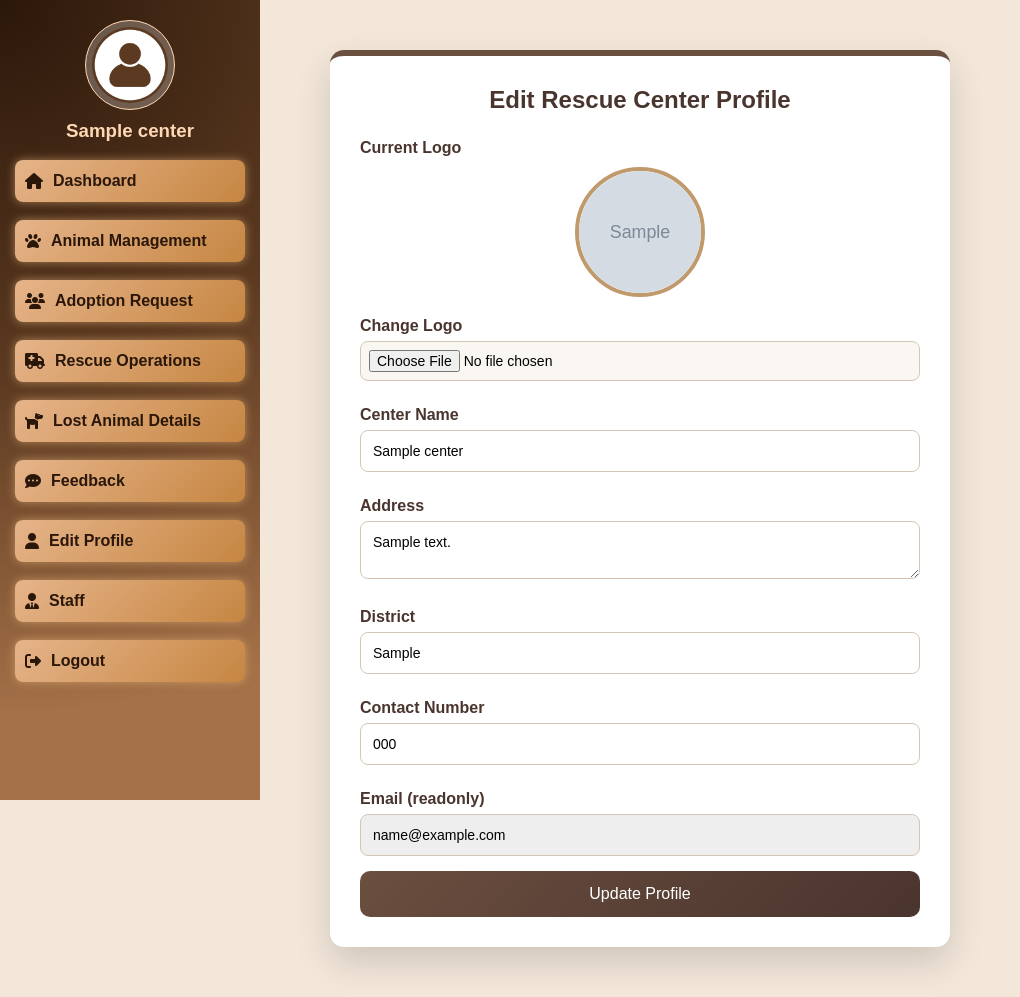
After one commit to yashini-hash/paws-protect, a PHP site: page /includes/rescuecenter/profile.php in a window 1280 px wide. The commit adds this page. Shown: the whole page, without its empty margins (0-1020 px from the left). Run offline with PHP 8.4, Linux system fonts and the light colour scheme; the visitor is signed in with stand-in values (Sample User, id 1); tables that the repository leaves empty or names only in its code hold one stand-in row (values such as "Sample post"); grey boxes marked "Sample" are stand-in pictures.

Commit message:
Update rescue modle and page modle

```diff
--- a/includes/rescuecenter/addanimal.php
+++ b/includes/rescuecenter/addanimal.php
@@ -30,7 +30,7 @@ if ($_SERVER["REQUEST_METHOD"] == "POST") {
     $image_name = NULL;
 
     if (!empty($_FILES['animal_image']['name'])) {
-        $target_dir = "../uploads/";
+        $target_dir = "../uploads/addanimal/";
 
         if (!is_dir($target_dir)) {
             mkdir($target_dir, 0777, true);
--- /dev/null
+++ b/includes/rescuecenter/profile.php
@@ -0,0 +1,231 @@
+<?php
+session_start();
+include("../page/dbconnect.php");
+
+$msg = "";
+
+// ---------------- CHECK SESSION ----------------
+if (!isset($_SESSION['rescue_center_id'])) {
+    header("Location: login.php");
+    exit();
+}
+
+$rescue_id = (int)$_SESSION['rescue_center_id'];
+
+// ---------------- VERIFY CENTER EXISTS ----------------
+$stmt_check = $conn->prepare("SELECT * FROM rescue_center WHERE rescue_center_id=?");
+$stmt_check->bind_param("i", $rescue_id);
+$stmt_check->execute();
+$data = $stmt_check->get_result()->fetch_assoc();
+
+if (!$data) {
+    die("❌ Invalid session: Rescue center not found.");
+}
+
+// ---------------- UPDATE PROFILE ----------------
+if (isset($_POST['update_profile'])) {
+
+    $center_name = trim($_POST['center_name']);
+    $address = trim($_POST['address']);
+    $district = trim($_POST['district']);
+    $contact = trim($_POST['contact_number']);
+
+    // Keep existing logo
+    $logo_name = $data['logo'];
+
+    // ---------------- HANDLE LOGO UPLOAD ----------------
+    if (!empty($_FILES['logo']['name'])) {
+
+        $ext = strtolower(pathinfo($_FILES['logo']['name'], PATHINFO_EXTENSION));
+        $allowed = ['jpg', 'jpeg', 'png', 'webp'];
+
+        if (!in_array($ext, $allowed)) {
+            $msg = "❌ Invalid file type. Allowed: jpg, jpeg, png, webp";
+        } else {
+            $new_logo = "rescue_" . $rescue_id . "_" . time() . "." . $ext;
+            $upload_path = "../uploads/rescue_logos/" . $new_logo;
+
+            if (move_uploaded_file($_FILES['logo']['tmp_name'], $upload_path)) {
+                // Delete old logo if it exists
+                if (!empty($logo_name) && file_exists("../uploads/rescue_logos/" . $logo_name)) {
+                    unlink("../uploads/rescue_logos/" . $logo_name);
+                }
+                $logo_name = $new_logo;
+            } else {
+                $msg = "❌ Failed to upload new logo.";
+            }
+        }
+    }
+
+    // ---------------- UPDATE DATABASE ----------------
+    if (!$msg) {
+        $update = $conn->prepare("
+            UPDATE rescue_center
+            SET center_name=?, address=?, district=?, contact_number=?, logo=?
+            WHERE rescue_center_id=?
+        ");
+        $update->bind_param(
+            "sssssi",
+            $center_name,
+            $address,
+            $district,
+            $contact,
+            $logo_name,
+            $rescue_id
+        );
+
+        if ($update->execute()) {
+            header("Location: profile.php?updated=1");
+            exit();
+        } else {
+            $msg = "❌ Failed to update profile. Please try again.";
+        }
+    }
+}
+
+// ---------------- SUCCESS MESSAGE ----------------
+if (isset($_GET['updated'])) {
+    $msg = "✅ Profile updated successfully";
+}
+?>
+
+<!DOCTYPE html>
+<html lang="en">
+<head>
+<meta charset="UTF-8">
+<title>Edit Profile</title>
+<link rel="stylesheet" href="dashboardstyle.css">
+
+<style>
+:root{
+    --brown:#6b4f3f;
+    --brown-dark:#4a342e;
+    --brown-light:#f6f1eb;
+    --accent:#c19a6b;
+}
+body{
+    background:var(--brown-light);
+    font-family:'Segoe UI', Tahoma, sans-serif;
+}
+.profile-box{
+    max-width:620px;
+    margin:50px auto;
+    background:#fff;
+    padding:30px;
+    border-radius:14px;
+    box-shadow:0 15px 35px rgba(0,0,0,0.15);
+    border-top:6px solid var(--brown);
+}
+.profile-box h2{
+    text-align:center;
+    color:var(--brown-dark);
+    margin-bottom:25px;
+}
+.profile-box img{
+    width:130px;
+    height:130px;
+    border-radius:50%;
+    object-fit:cover;
+    display:block;
+    margin:10px auto 20px;
+    border:4px solid var(--accent);
+}
+.profile-box label{
+    font-weight:600;
+    color:var(--brown-dark);
+    display:block;
+    margin-top:10px;
+}
+.profile-box input,
+.profile-box textarea{
+    width:100%;
+    padding:12px;
+    margin-top:6px;
+    margin-bottom:15px;
+    border-radius:8px;
+    border:1px solid #d6c5b5;
+    font-size:14px;
+    transition:0.3s ease;
+}
+.profile-box input:focus,
+.profile-box textarea:focus{
+    outline:none;
+    border-color:var(--brown);
+    box-shadow:0 0 0 3px rgba(107,79,63,0.15);
+}
+.profile-box input[readonly]{
+    background:#eee;
+    cursor:not-allowed;
+}
+.profile-box input[type="file"]{
+    padding:8px;
+    background:#faf7f3;
+}
+.profile-box button{
+    width:100%;
+    background:linear-gradient(135deg,var(--brown),var(--brown-dark));
+    color:#fff;
+    border:none;
+    padding:14px;
+    font-size:16px;
+    border-radius:10px;
+    cursor:pointer;
+    transition:0.3s;
+}
+.profile-box button:hover{
+    transform:translateY(-2px);
+    box-shadow:0 10px 25px rgba(0,0,0,0.25);
+}
+.msg{
+    background:#e8f5e9;
+    color:#2e7d32;
+    padding:12px;
+    border-radius:8px;
+    margin-bottom:15px;
+    text-align:center;
+    font-weight:600;
+}
+</style>
+</head>
+<body>
+
+<?php include("sidebar.php"); ?>
+
+<div class="profile-box">
+
+    <h2>Edit Rescue Center Profile</h2>
+
+    <?php if ($msg): ?>
+        <div class="msg"><?= htmlspecialchars($msg) ?></div>
+    <?php endif; ?>
+
+    <form method="POST" enctype="multipart/form-data">
+
+        <label>Current Logo</label>
+        <img src="../uploads/rescue_logos/<?= htmlspecialchars($data['logo'] ?: 'rescue-logo.png') ?>">
+
+        <label>Change Logo</label>
+        <input type="file" name="logo" accept="image/*">
+
+        <label>Center Name</label>
+        <input type="text" name="center_name" value="<?= htmlspecialchars($data['center_name']) ?>" required>
+
+        <label>Address</label>
+        <textarea name="address" required><?= htmlspecialchars($data['address']) ?></textarea>
+
+        <label>District</label>
+        <input type="text" name="district" value="<?= htmlspecialchars($data['district']) ?>" required>
+
+        <label>Contact Number</label>
+        <input type="text" name="contact_number" value="<?= htmlspecialchars($data['contact_number']) ?>" required>
+
+        <label>Email (readonly)</label>
+        <input type="email" value="<?= htmlspecialchars($data['email']) ?>" readonly>
+
+        <button type="submit" name="update_profile">Update Profile</button>
+
+    </form>
+</div>
+
+</body>
+</html>
--- a/includes/rescuecenter/sidebar.php
+++ b/includes/rescuecenter/sidebar.php
@@ -1,63 +1,136 @@
 <?php
-// Determine current page to auto-open submenu
+include("../page/dbconnect.php");
+
+// ---------------- Current page (submenu auto open & active) ----------------
 $current_page = basename($_SERVER['PHP_SELF']);
-$open_animal_menu = in_array($current_page, ['viewall.php','addanimal.php','updateanimal.php']) ? 'block' : 'none';
+$animal_pages = ['viewall.php','addanimal.php','updateanimal.php'];
+$open_animal_menu = in_array($current_page, $animal_pages) ? 'block' : 'none';
+
+// ---------------- Default values ----------------
+$center_name = "Rescue Center";
+$default_logo = "../uploads/rescue_logos/rescue-logo.png";
+$center_logo = $default_logo;
+
+// ---------------- Fetch rescue center details ----------------
+if (isset($_SESSION['rescue_center_id'])) {
+    $rescue_id = $_SESSION['rescue_center_id'];
+
+    $stmt = $conn->prepare(
+        "SELECT center_name, logo FROM rescue_center WHERE rescue_center_id = ?"
+    );
+    $stmt->bind_param("i", $rescue_id);
+    $stmt->execute();
+    $result = $stmt->get_result();
+
+    if ($row = $result->fetch_assoc()) {
+        $center_name = $row['center_name'];
+
+        // ✅ Check file exists before using
+        if (!empty($row['logo']) && file_exists("../uploads/rescue_logos/" . $row['logo'])) {
+            $center_logo = "../uploads/rescue_logos/" . $row['logo'];
+        }
+    }
+}
 ?>
+
 <!DOCTYPE html>
 <html lang="en">
 <head>
 <meta charset="UTF-8">
 <meta name="viewport" content="width=device-width, initial-scale=1.0">
 <title>Rescue Center Dashboard</title>
+
 <link rel="icon" type="image/x-icon" href="/paws&protect/includes/image/paw.png" />
 <link rel="stylesheet" href="dashboardstyle.css">
 <link rel="stylesheet" href="https://cdnjs.cloudflare.com/ajax/libs/font-awesome/6.5.0/css/all.min.css">
 </head>
+
 <body>
+
 <div class="sidebar" id="sidebar">
+
+    <!-- ---------------- LOGO ---------------- -->
     <div class="logo">
-        <img src="rescue-logo.png" alt="Rescue Logo">
-        <h3>Rescue Center</h3>
+        <img src="<?= htmlspecialchars($center_logo) ?>" alt="Rescue Logo">
+        <h3><?= htmlspecialchars($center_name) ?></h3>
     </div>
 
+    <!-- ---------------- MENU ---------------- -->
     <ul class="menu">
-        <li><a href="dashboard.php"><i class="fa-solid fa-home"></i> Dashboard</a></li>
-        <li class="has-submenu" id="animalBtn">
-            <a href="javascript:void(0);"><i class="fa-solid fa-paw"></i> Animal Management</a>
+
+        <li class="<?= $current_page=='dashboard.php'?'active':'' ?>">
+            <a href="dashboard.php">
+                <i class="fa-solid fa-home"></i> Dashboard
+            </a>
+        </li>
+
+        <li class="has-submenu <?= in_array($current_page,$animal_pages)?'active':'' ?>" id="animalBtn">
+            <a href="javascript:void(0);">
+                <i class="fa-solid fa-paw"></i> Animal Management
+            </a>
+
             <ul class="submenu" id="animalSubMenu" style="display: <?= $open_animal_menu ?>;">
                 <li><a href="viewall.php">View All</a></li>
                 <li><a href="addanimal.php">Add New Animal</a></li>
                 <li><a href="updateanimal.php">Update & Delete</a></li>
             </ul>
         </li>
-        <li><a href="adoption.php"><i class="fa-solid fa-users"></i> Adoption Request</a></li>
-        <li><a href="rescue.php"><i class="fa-solid fa-truck-medical"></i> Rescue Operations</a></li>
-        <li><a href="lost.php"><i class="fa-solid fa-dog"></i> Lost Animal Details</a></li>
-        <li><a href="feedback.php"><i class="fa-solid fa-comment-dots"></i> Feedback</a></li>
-        <li><a href="profile.php"><i class="fa-solid fa-user"></i> Edit Profile</a></li>
-        <li><a href="staff.php"><i class="fa-solid fa-user-tie"></i> Staff</a></li>
-         <li><a href="/paws&protect/home.php"><i class="fa fa-out"></i> Logout</a></li>
+
+        <li class="<?= $current_page=='adoption.php'?'active':'' ?>">
+            <a href="adoption.php">
+                <i class="fa-solid fa-users"></i> Adoption Request
+            </a>
+        </li>
+
+        <li class="<?= $current_page=='rescue.php'?'active':'' ?>">
+            <a href="rescue.php">
+                <i class="fa-solid fa-truck-medical"></i> Rescue Operations
+            </a>
+        </li>
+
+        <li class="<?= $current_page=='lost.php'?'active':'' ?>">
+            <a href="lost.php">
+                <i class="fa-solid fa-dog"></i> Lost Animal Details
+            </a>
+        </li>
+
+        <li class="<?= $current_page=='feedback.php'?'active':'' ?>">
+            <a href="feedback.php">
+                <i class="fa-solid fa-comment-dots"></i> Feedback
+            </a>
+        </li>
+
+        <li class="<?= $current_page=='profile.php'?'active':'' ?>">
+            <a href="profile.php">
+                <i class="fa-solid fa-user"></i> Edit Profile
+            </a>
+        </li>
+
+        <li class="<?= $current_page=='staff.php'?'active':'' ?>">
+            <a href="staff.php">
+                <i class="fa-solid fa-user-tie"></i> Staff
+            </a>
+        </li>
+
+        <li>
+            <a href="/paws&protect/home.php">
+                <i class="fa-solid fa-right-from-bracket"></i> Logout
+            </a>
+        </li>
+
     </ul>
 </div>
 
+<!-- ---------------- SCRIPT ---------------- -->
 <script>
-// Hamburger toggle
-const hamburger = document.getElementById("hamburger");
-if (hamburger) {
-    hamburger.addEventListener("click", function() {
-        const sidebar = document.getElementById("sidebar");
-        sidebar.classList.toggle("show");
-    });
-}
-
-// Submenu toggle
 const animalBtn = document.getElementById("animalBtn");
 if (animalBtn) {
-    animalBtn.addEventListener("click", function() {
+    animalBtn.addEventListener("click", function () {
         const subMenu = document.getElementById("animalSubMenu");
-        subMenu.style.display = subMenu.style.display === "block" ? "none" : "block";
+        subMenu.style.display = (subMenu.style.display === "block") ? "none" : "block";
     });
 }
 </script>
+
 </body>
 </html>
--- a/includes/rescuecenter/updateanimal.php
+++ b/includes/rescuecenter/updateanimal.php
@@ -53,7 +53,7 @@ $types = ['Dog','Cat','Bird','Rabbit','Hamsters'];
 <?php if($result->num_rows>0): ?>
     <?php while($a=$result->fetch_assoc()): ?>
         <div class="animal-card" data-id="<?= $a['animal_id'] ?>" style="background:#ddbc8b;padding:10px;border-radius:15px;width:280px;text-align:center;">
-            <img src="../uploads/<?= $a['animal_image']?:'no-image.png' ?>" style="width:220px;height:220px;object-fit:cover;border-radius:10px;margin-bottom:10px;">
+            <img src="../uploads/addanimal/<?= $a['animal_image']?:'no-image.png' ?>" style="width:220px;height:220px;object-fit:cover;border-radius:10px;margin-bottom:10px;">
             <h3><?= htmlspecialchars($a['name']) ?></h3>
             <p><b>Type:</b> <?= $a['type'] ?></p>
             <p><b>Age:</b> <?= $a['age'] ?></p>
--- a/includes/rescuecenter/viewall.php
+++ b/includes/rescuecenter/viewall.php
@@ -172,7 +172,7 @@ body {
 <?php if ($result->num_rows > 0) { ?>
     <?php while ($row = $result->fetch_assoc()) { ?>
         <div class="animal-card">
-            <img src="../uploads/<?php echo !empty($row['animal_image']) ? $row['animal_image'] : 'no-image.png'; ?>">
+            <img src="../uploads/addanimal/<?php echo !empty($row['animal_image']) ? $row['animal_image'] : 'no-image.png'; ?>">
             <h3><?php echo htmlspecialchars($row['name']); ?></h3>
             <p><b>Type:</b> <?php echo $row['type']; ?></p>
             <p><b>Gender:</b> <?php echo $row['gender']; ?></p>
```
Also changed, not shown: includes/page/rescue_submit.php (added, +95 -0 lines), includes/uploads/1765031117_welcome.png (deleted), includes/uploads/addanimal/1765289729_cat.png (renamed from includes/uploads/1765289729_cat.png), includes/uploads/addanimal/1765290187_blue.png (renamed from includes/uploads/1765290187_blue.png), includes/uploads/addanimal/1765374077_lily.png (renamed from includes/uploads/1765374077_lily.png), includes/uploads/rescue_logos/rescue-logo.png (added), includes/uploads/rescue_logos/rescue_1_1766757055.png (added).
